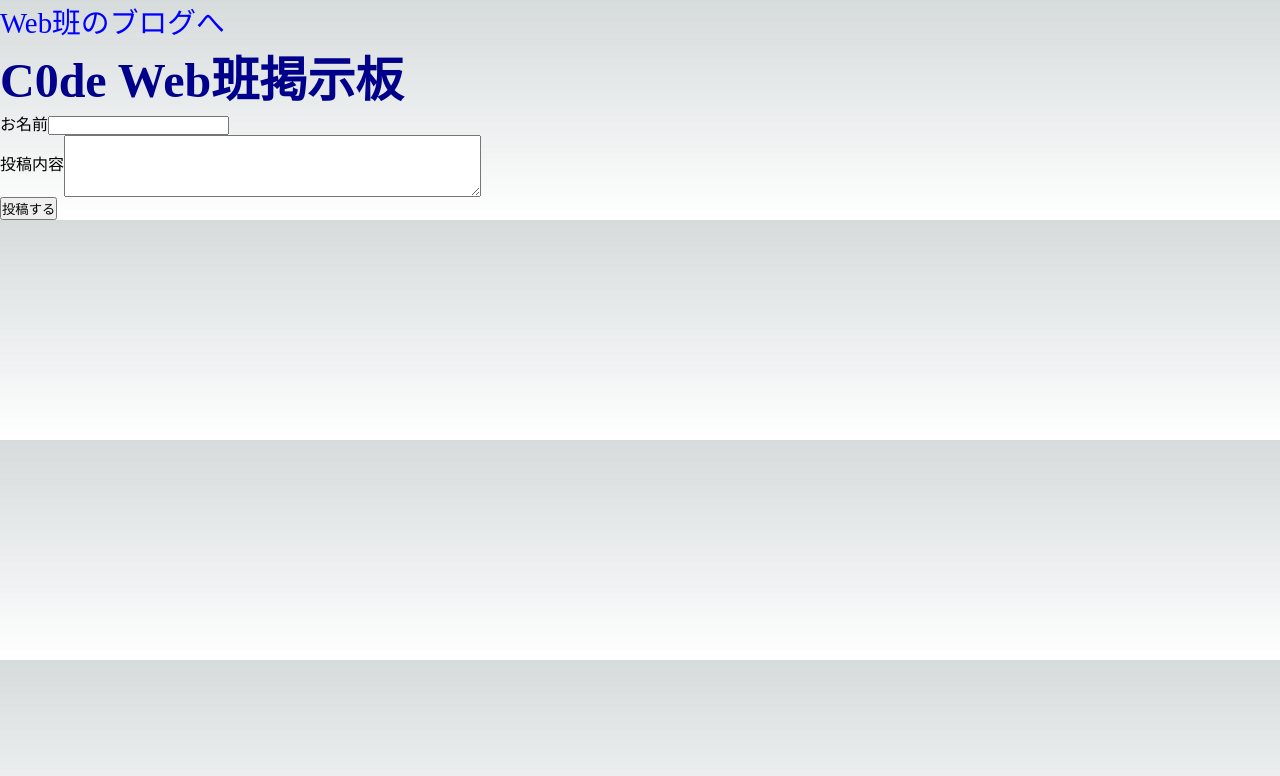
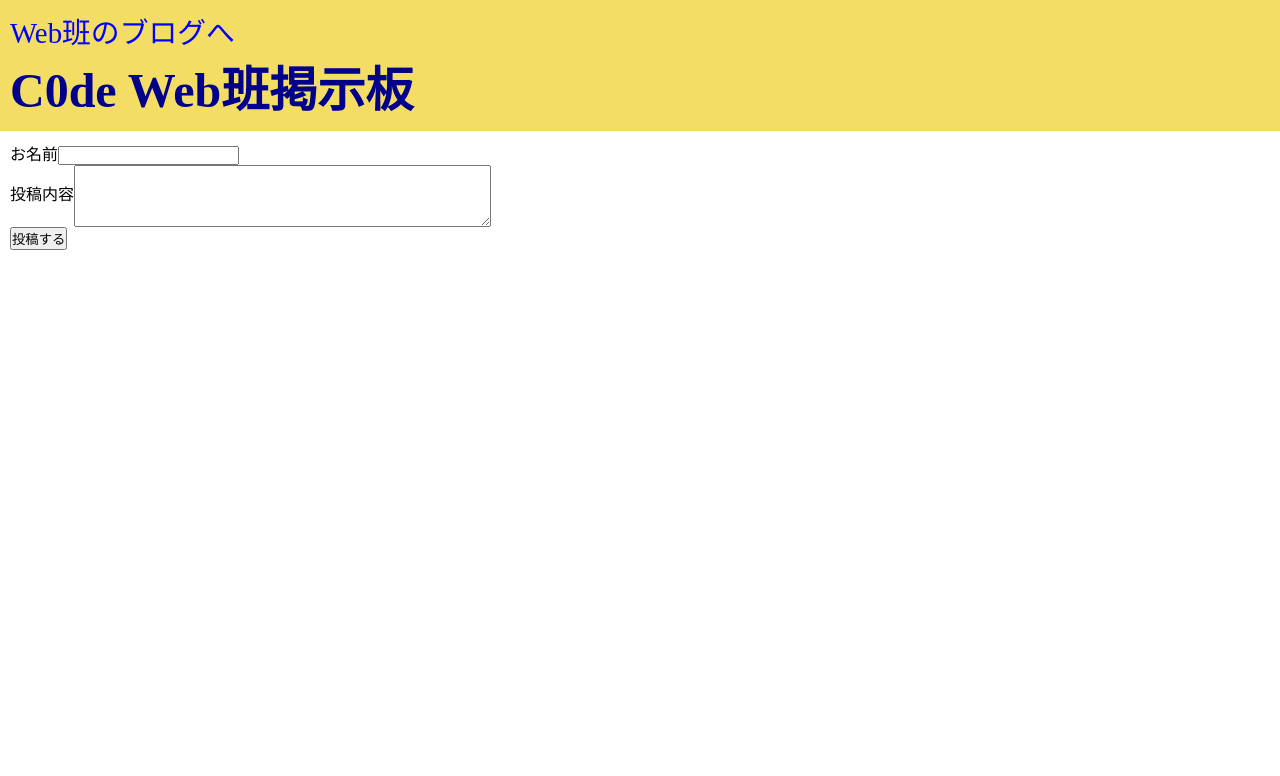
Before and after one commit to Crane-tsuru/bb-next, a Next.js app: page / in a window 1280 px wide. Shown: the top 776 px of the page. Built offline with nearby package versions, Linux system fonts and the light colour scheme; no server answers; the database is empty.

Commit message:
css微調整

```diff
--- a/components/Blog.module.scss
+++ b/components/Blog.module.scss
@@ -1,8 +1,12 @@
 .link {
   color:blue;
   font-size: 1.8em;
+}
 
+.link:hover {
+  text-decoration: underline;
 }
+
 @media (min-width: 960px) {
   .main {
       width: 960px;
@@ -10,15 +14,15 @@
 }
 .main {
   max-width: 100%;
-    margin: 5px;
+    margin: 10px;
   }
 
   .title {
-    margin: 0px 5px 20px;
+    margin: 0px 5px 10px;
   }
 
   .publishedAt {
-    margin-bottom: 0px 5px 40px;
+    margin: 0px 5px 30px;
   }
 
   .post {
--- a/components/BlogList.module.scss
+++ b/components/BlogList.module.scss
@@ -1,5 +1,13 @@
 .main {
-  margin: 5px;
+  margin: 10px;
+}
+ .title {
+  font-size: 2.5em;
+  color:darkblue;
+ }
+.titleBox {
+  background-color: rgb(243, 221, 100);
+  padding: 10px;
 }
 
 .link {
@@ -7,7 +15,9 @@
     font-size: 1.8em;
 }
 
-
+.link:hover {
+  text-decoration: underline;
+}
 
 .card {
 
@@ -18,6 +28,10 @@
     transition: background 200ms, border 200ms;
   }
 
+.date {
+  vertical-align: middle;
+  font-size: 1.2em;
+}
 /* Mobile */
 @media (max-width: 700px) {
     .content {
--- a/pages/index.js
+++ b/pages/index.js
@@ -166,7 +166,7 @@ export default function Home() {
   }, [flag]);
 
   return (
-    <div>
+    <div >
       <Head>
         <title>C0deWeb班掲示板</title>
 
@@ -176,11 +176,14 @@ export default function Home() {
         />
         <meta name="google-site-verification" content="HU9359Egr_Y0kN-unK33sVKLYf1Ht5qwdVkh_ls5sRw" />
       </Head>
+      <div className={classes.titleBox}>
       <Link className={classes.link} href="/blog">
         Web班のブログへ
       </Link>
-      <h2 className={classes.title}>C0de Web班掲示板 {message}</h2>
-
+      <h2 className={classes.title}>C0de Web班掲示板 </h2>
+      </div>
+      <div className={classes.margin}>
+      <p className={classes.message}>{message}</p>
       {replyFlag ? (
         <table>
           <thead>
@@ -249,5 +252,6 @@ export default function Home() {
       </p>
       <button onClick={addText}>投稿する</button>
     </div>
+    </div>
   );
 }
--- a/styles/Home.module.css
+++ b/styles/Home.module.css
@@ -6,15 +6,32 @@
   padding: 6rem;
   min-height: 100vh;
 }
+.margin {
+  margin: 10px;
+}
 
 .title {
   font-size: 3em;
     color:darkblue
 }
 
+.titleBox {
+  background-color: rgb(243, 221, 100);
+  padding: 10px;
+}
+
+.message {
+  font-size: 1.8em;
+  margin-bottom: 10px;
+}
+
 .link {
   color:blue;
   font-size: 1.8em;
+}
+
+.link:hover {
+  text-decoration: underline;
 }
 
 .textarea {
--- a/styles/globals.css
+++ b/styles/globals.css
@@ -1,4 +1,4 @@
-:root {
+/*:root {
   --max-width: 1100px;
   --border-radius: 12px;
   --font-mono: ui-monospace, Menlo, Monaco, 'Cascadia Mono', 'Segoe UI Mono',
@@ -38,7 +38,7 @@
   --callout-border-rgb: 172, 175, 176;
   --card-rgb: 180, 185, 188;
   --card-border-rgb: 131, 134, 135;
-}
+}*/
 
 @media (prefers-color-scheme: dark) {
   :root {
```
Also changed, not shown: pages/blog.js (+7 -4 lines).
